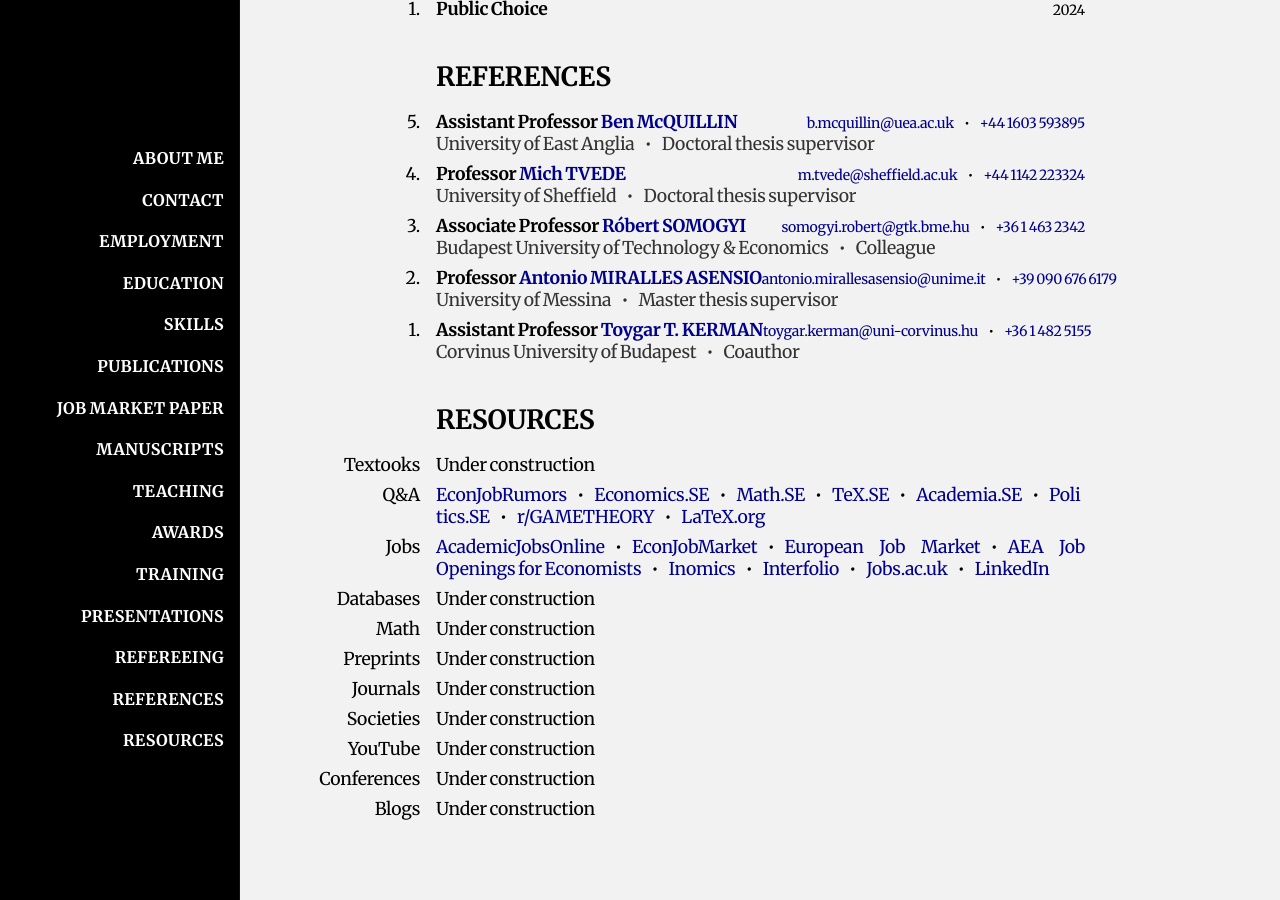
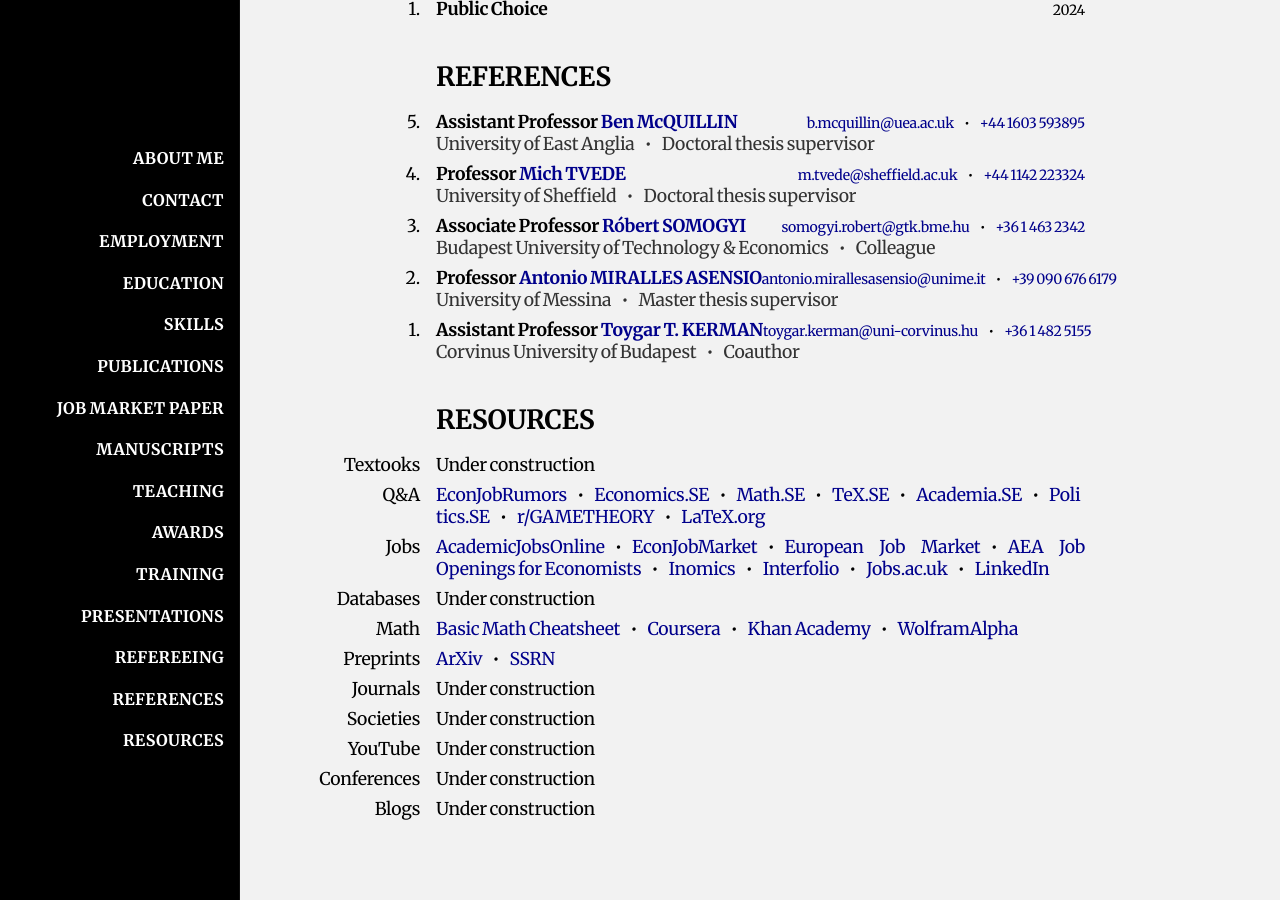
Before and after one commit to HectorHermidaRivera/hectorhermidarivera.github.io, a Jekyll site: the page built from index.md, in a window 1280 px wide and 900 px high, scrolled down 3259 px. Built offline with Jekyll 4.4.1, drawn with Linux system fonts in a browser that asks for light colours; a style sheet for code colours, icons or effects is not loaded.

Commit message:
Update index.md

```diff
--- a/index.md
+++ b/index.md
@@ -526,10 +526,10 @@ title: Home
   <div class="value">Under construction</div>
 
   <div class="label">Math</div>
-  <div class="value">Under construction</div>
+  <div class="value"><a href="">Basic Math Cheatsheet</a><span style="margin:10px;">•</span><a href="">Coursera</a><span style="margin:10px;">•</span><a href="">Khan Academy</a><span style="margin:10px;">•</span><a href="">WolframAlpha</a></div>
 
   <div class="label">Preprints</div>
-  <div class="value">Under construction</div>
+  <div class="value"><a href="">ArXiv</a><span style="margin:10px;">•</span><a href="">SSRN</a></div>
 
   <div class="label">Journals</div>
   <div class="value">Under construction</div>
```
